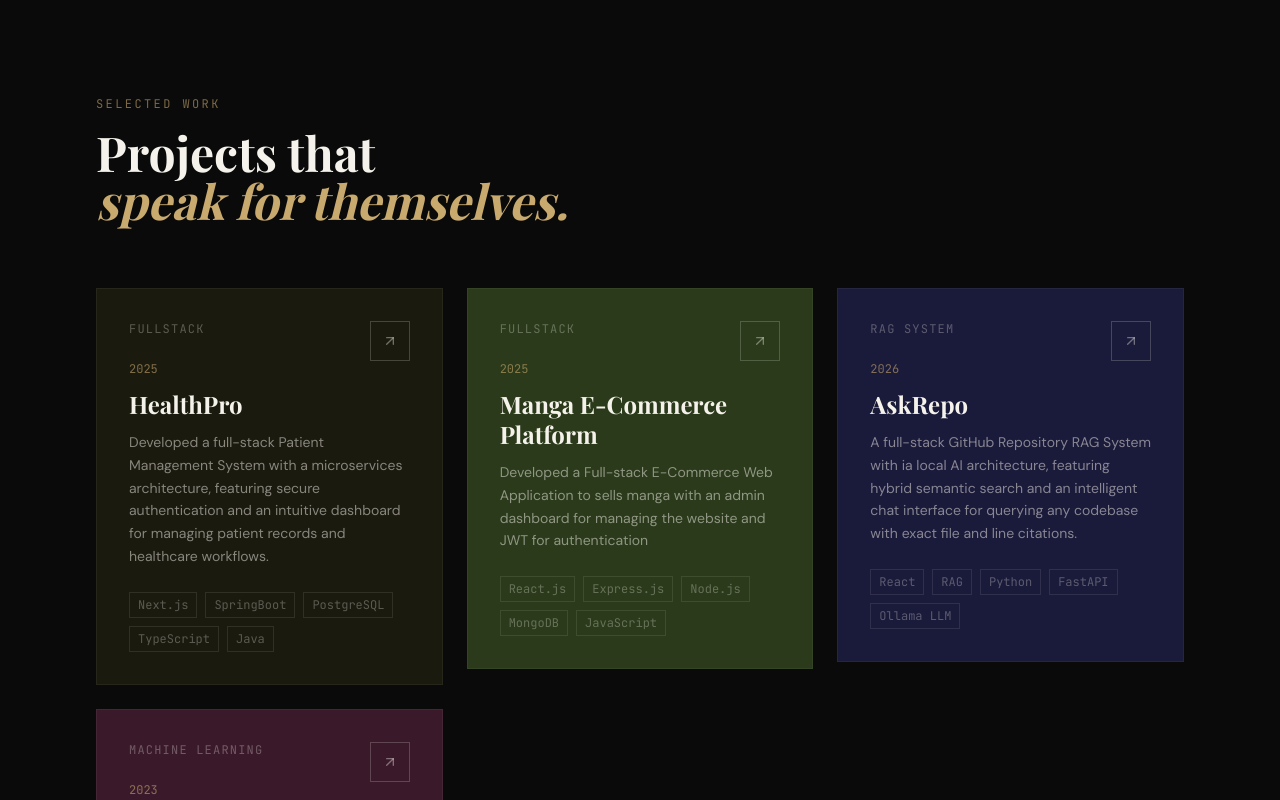
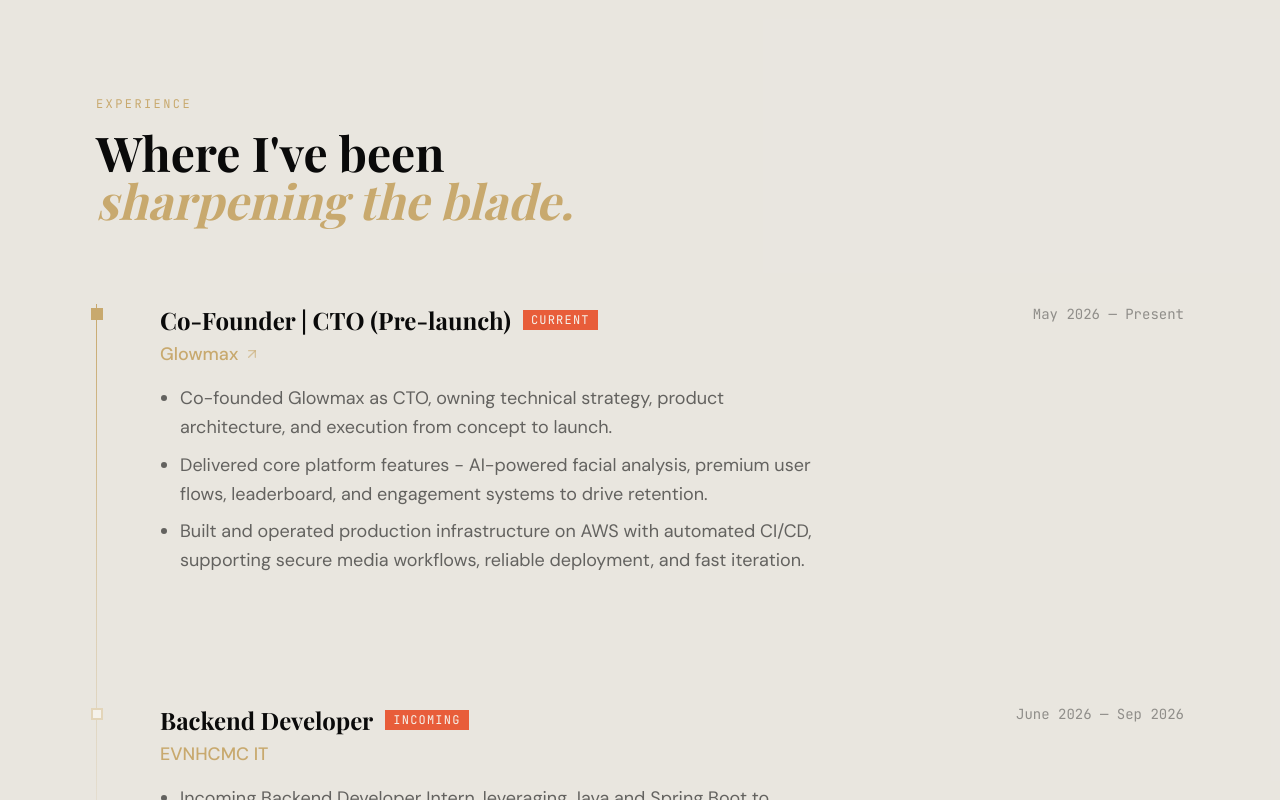
Before and after one commit to mindangg/mindang_portfolio, a React (Vite) app: page / in a window 1280 px wide. Shown: the part 1760-2560 px from the top of the page. Built offline with nearby package versions, Linux system fonts and the light colour scheme; a web font is replaced by a local one.

Commit message:
update work experience and CV

```diff
--- a/src/App.tsx
+++ b/src/App.tsx
@@ -6,7 +6,7 @@ import About from './sections/About'
 import Work from './sections/Work'
 import Skills from './sections/Skills'
 import Achievements from './sections/Achievements'
-// import Experience from './sections/Experience'
+import Experience from './sections/Experience'
 import Contact from './sections/Contact'
 
 function App() {
@@ -17,10 +17,10 @@ function App() {
       <main>
         <Hero />
         <About />
+        <Experience />
         <Work />
         <Skills />
         <Achievements />
-        {/*<Experience />*/}
         <Contact />
       </main>
       <Footer />
--- a/src/data.ts
+++ b/src/data.ts
@@ -2,20 +2,31 @@ import type { Project, Skill, Experience, NavItem, Achievement } from './types'
 
 export const NAV_ITEMS: NavItem[] = [
   { label: 'About', href: '#about' },
+  { label: 'Experience', href: '#experience' },
   { label: 'Work', href: '#work' },
   { label: 'Skills', href: '#skills' },
   { label: 'Achievements', href: '#achievements' },
-  // { label: 'Experience', href: '#experience' },
   { label: 'Contact', href: '#contact' },
 ]
 
 export const PROJECTS: Project[] = [
   {
+    id: 5,
+    title: 'Instory',
+    category: 'FullStack',
+    description:
+      'Built real-time chat with SignalR, integrated AWS S3 for media upload, and deployed on AWS (EC2, RDS, S3, ECR) using GitHub Actions CI/CD & Docker.',
+    tags: ['.NET 10', 'AWS', 'PostgreSQL', 'Docker', 'React'],
+    year: '2026',
+    color: '#1a2a2a',
+    link: 'https://github.com/qbael/Instory'
+  },
+  {
     id: 1,
     title: 'HealthPro',
     category: 'FullStack',
     description:
-      'Developed a full-stack Patient Management System with a microservices architecture, featuring secure authentication and an intuitive dashboard for managing patient records and healthcare workflows.',
+      'Built a Patient Management System across 3 independent Spring Boot microservices, each with its own database, and an API gateway with centralized JWT authentication and RBAC.',
     tags: ['Next.js', 'SpringBoot', 'PostgreSQL', 'TypeScript', 'Java'],
     year: '2025',
     featured: true,
@@ -23,7 +34,7 @@ export const PROJECTS: Project[] = [
     link: 'https://github.com/qbael/HealthPro'
   },
   {
-  id: 2,
+    id: 2,
     title: 'Manga E-Commerce Platform',
     category: 'FullStack',
     description:
@@ -39,7 +50,7 @@ export const PROJECTS: Project[] = [
     title: 'AskRepo',
     category: 'RAG system',
     description:
-      'A full-stack GitHub Repository RAG System with ia local AI architecture, featuring hybrid semantic search and an intelligent chat interface for querying any codebase with exact file and line citations.',
+      'Built a GitHub Repository RAG System with local AI, hybrid semantic search, and intelligent chat for querying codebases with exact file and line citations.',
     tags: ['React', 'RAG', 'Python', 'FastAPI', 'Ollama LLM'],
     year: '2026',
     color: '#1a1a3a',
@@ -59,53 +70,52 @@ export const PROJECTS: Project[] = [
 ]
 
 export const SKILLS: Skill[] = [
-  // Frontend
-  { name: 'React / Next.js', level: 95, category: 'Frontend' },
-  { name: 'TypeScript', level: 90, category: 'Frontend' },
-  { name: 'Tailwind CSS', level: 92, category: 'Frontend' },
-  { name: 'React Native / Expo', level: 92, category: 'Frontend' },
+  // Languages
+  { name: 'Java', level: 90, category: 'Languages' },
+  { name: 'C#', level: 85, category: 'Languages' },
+  { name: 'TypeScript', level: 90, category: 'Languages' },
+  { name: 'Python', level: 80, category: 'Languages' },
 
-  // Backend
-  { name: 'Java / Spring Boot', level: 85, category: 'Backend' },
-  { name: 'Node.js / Express', level: 85, category: 'Backend' },
-  { name: 'PostgreSQL / Prisma', level: 80, category: 'Backend' },
-  { name: 'Python / FastAPI', level: 80, category: 'Backend' },
+  // Frameworks
+  { name: 'Spring Boot', level: 90, category: 'Frameworks' },
+  { name: '.NET', level: 85, category: 'Frameworks' },
+  { name: 'Next.js', level: 95, category: 'Frameworks' },
+  { name: 'Express.js', level: 85, category: 'Frameworks' },
+  { name: 'FastAPI', level: 80, category: 'Frameworks' },
 
-  // Design
-  { name: 'Docker', level: 72, category: 'FullStack' },
-  { name: 'AWS', level: 100, category: 'FullStack' },
-  { name: 'Github Actions', level: 100, category: 'FullStack' },
+  // Cloud & DevOps
+  { name: 'AWS', level: 100, category: 'Cloud & DevOps' },
+  { name: 'Docker', level: 72, category: 'Cloud & DevOps' },
+  { name: 'Git', level: 95, category: 'Cloud & DevOps' },
+  { name: 'GitHub Actions', level: 100, category: 'Cloud & DevOps' },
+
+  // Databases
+  { name: 'PostgreSQL', level: 80, category: 'Databases' },
+  { name: 'MySQL', level: 75, category: 'Databases' },
+  { name: 'MongoDB', level: 75, category: 'Databases' },
 ]
 
 export const EXPERIENCES: Experience[] = [
   {
-    company: 'Nexus Studio',
-    role: 'Senior Creative Developer',
-    period: '2023 — Present',
-    description:
-      'Leading frontend architecture and design system development for enterprise clients. Mentoring a team of 6 developers and collaborating closely with UX/product teams.',
+    company: 'Glowmax',
+    role: 'Co-Founder | CTO (Pre-launch)',
+    period: 'May 2026 — Present',
     current: true,
+    link: 'https://glowmaxx-three.vercel.app',
+    highlights: [
+      'Co-founded Glowmax as CTO, owning technical strategy, product architecture, and execution from concept to launch.',
+      'Delivered core platform features - AI-powered facial analysis, premium user flows, leaderboard, and engagement systems to drive retention.',
+      'Built and operated production infrastructure on AWS with automated CI/CD, supporting secure media workflows, reliable deployment, and fast iteration.',
+    ],
   },
   {
-    company: 'Forma Digital',
-    role: 'Full-Stack Developer',
-    period: '2021 — 2023',
-    description:
-      'Built scalable web applications from concept to production. Owned end-to-end delivery for 3 major product launches, each reaching 10k+ users within 30 days.',
-  },
-  {
-    company: 'Pixel & Ink Agency',
-    role: 'UI Developer & Designer',
-    period: '2019 — 2021',
-    description:
-      'Bridging the gap between design and engineering — translating Figma mockups into pixel-perfect, accessible, performant interfaces for clients across 8 industries.',
-  },
-  {
-    company: 'Freelance',
-    role: 'Independent Developer',
-    period: '2017 — 2019',
-    description:
-      'Designed and built websites, brand identities, and web apps for 30+ small businesses and startups across Southeast Asia.',
+    company: 'EVNHCMC IT',
+    role: 'Backend Developer',
+    period: 'June 2026 — Sep 2026',
+    incoming: true,
+    highlights: [
+      'Incoming Backend Developer Intern, leveraging Java and Spring Boot to develop and maintain backend services.',
+    ],
   },
 ]
 
--- a/src/sections/Experience.tsx
+++ b/src/sections/Experience.tsx
@@ -1,3 +1,4 @@
+import { ArrowUpRight } from 'lucide-react'
 import { useScrollAnimation } from '../hooks/useScrollAnimation'
 import { EXPERIENCES } from '../data'
 
@@ -47,14 +48,33 @@ export default function Experience() {
                             Current
                           </span>
                         )}
+                        {exp.incoming && (
+                          <span className="font-mono text-xs bg-accent text-cream px-2 py-0.5 tracking-widest uppercase">
+                            Incoming
+                          </span>
+                        )}
                       </div>
-                      <div className="font-body text-gold font-medium">{exp.company}</div>
+                      {exp.link ? (
+                        <a
+                          href={exp.link}
+                          target="_blank"
+                          rel="noopener noreferrer"
+                          className="font-body text-lg text-gold font-medium inline-flex items-center gap-1.5 hover:underline"
+                        >
+                          {exp.company}
+                          <ArrowUpRight size={16} className="text-gold/60" />
+                        </a>
+                      ) : (
+                        <div className="font-body text-lg text-gold font-medium">{exp.company}</div>
+                      )}
                     </div>
                     <span className="font-mono text-sm text-ink/40 whitespace-nowrap">{exp.period}</span>
                   </div>
-                  <p className="font-body text-ink/60 text-lg leading-relaxed max-w-2xl">
-                    {exp.description}
-                  </p>
+                  <ul className="font-body text-ink/60 text-lg leading-relaxed max-w-2xl space-y-2 list-disc pl-5">
+                    {exp.highlights.map((highlight) => (
+                      <li key={highlight}>{highlight}</li>
+                    ))}
+                  </ul>
                 </div>
               </div>
             ))}
--- a/src/sections/Work.tsx
+++ b/src/sections/Work.tsx
@@ -38,13 +38,13 @@ function ProjectCard({ project, index }: { project: (typeof PROJECTS)[0]; index:
   return (
     <a
       href={project.link} target='_blank'
-      className="animate-on-scroll group"
+      className="animate-on-scroll group block h-full"
       style={{ transitionDelay: `${index * 0.08}s` }}
       onMouseEnter={() => setHovered(true)}
       onMouseLeave={() => setHovered(false)}
     >
       <div
-        className={`relative overflow-hidden border border-cream/5 transition-all duration-500 ${
+        className={`relative overflow-hidden border border-cream/5 transition-all duration-500 h-full ${
           project.featured ? 'md:col-span-2' : ''
         }`}
         style={{ backgroundColor: project.color }}
@@ -59,44 +59,47 @@ function ProjectCard({ project, index }: { project: (typeof PROJECTS)[0]; index:
         />
 
         {/* Content */}
-        <div className="relative p-8 min-h-72 flex flex-col justify-between">
+        <div className="relative p-5 h-full flex flex-col">
           {/* Top */}
           <div className="flex items-start justify-between">
             <span className="font-mono text-xs text-cream/30 tracking-widest uppercase">
               {project.category}
             </span>
             <div
-              className={`w-10 h-10 border border-cream/20 flex items-center justify-center transition-all duration-300 ${
+              className={`w-9 h-9 border border-cream/20 flex items-center justify-center transition-all duration-300 ${
                 hovered ? 'bg-gold border-gold' : ''
               }`}
             >
               <ArrowUpRight
-                size={16}
+                size={15}
                 className={`transition-colors duration-300 ${hovered ? 'text-ink' : 'text-cream/40'}`}
               />
             </div>
           </div>
 
-          {/* Title */}
-          <div>
-            <div className="font-mono text-xs text-gold/60 mb-3">{project.year}</div>
-            <h3 className="font-display text-2xl font-bold text-cream mb-3 leading-tight">
+          {/* Title, description & tags — grouped tightly */}
+          <div className="mt-3">
+            <div className="font-mono text-xs text-gold/60 mb-1.5">{project.year}</div>
+            <h3 className="font-display text-xl font-bold text-cream mb-1.5 leading-tight">
               {project.title}
             </h3>
-            <p className="font-body text-sm text-cream/50 leading-relaxed mb-6">
+            <p className="font-body text-sm text-cream/50 leading-snug">
               {project.description}
             </p>
-            <div className="flex flex-wrap gap-2">
+            <div className="flex flex-wrap gap-1.5 mt-3">
               {project.tags.map((tag) => (
                 <span
                   key={tag}
-                  className="font-mono text-xs text-cream/30 border border-cream/10 px-2 py-1"
+                  className="font-mono text-xs text-cream/30 border border-cream/10 px-2 py-0.5"
                 >
                   {tag}
                 </span>
               ))}
             </div>
           </div>
+
+          {/* Absorbs extra height so gap stays below tags, not between content */}
+          <div className="flex-1 min-h-0" aria-hidden />
         </div>
       </div>
     </a>
--- a/src/types.ts
+++ b/src/types.ts
@@ -30,8 +30,10 @@ export interface Experience {
   company: string
   role: string
   period: string
-  description: string
+  highlights: string[]
   current?: boolean
+  incoming?: boolean
+  link?: string
 }
 
 export interface NavItem {
```
Also changed, not shown: src/sections/Skills.tsx (+3 -27 lines), 2 other files (tests, documents, lock files or other folders).
